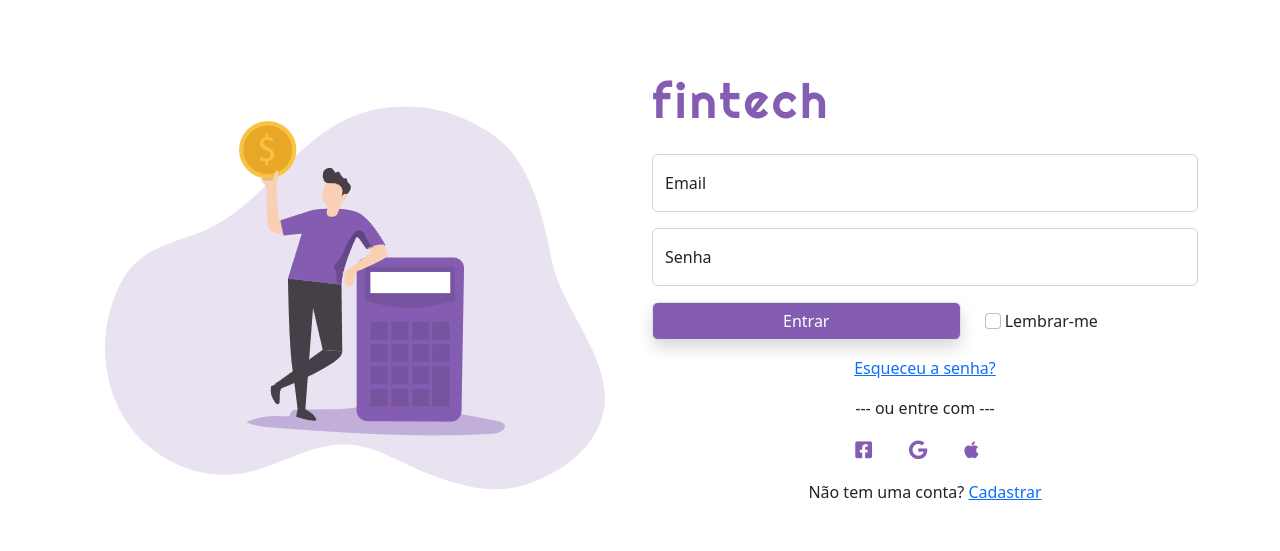
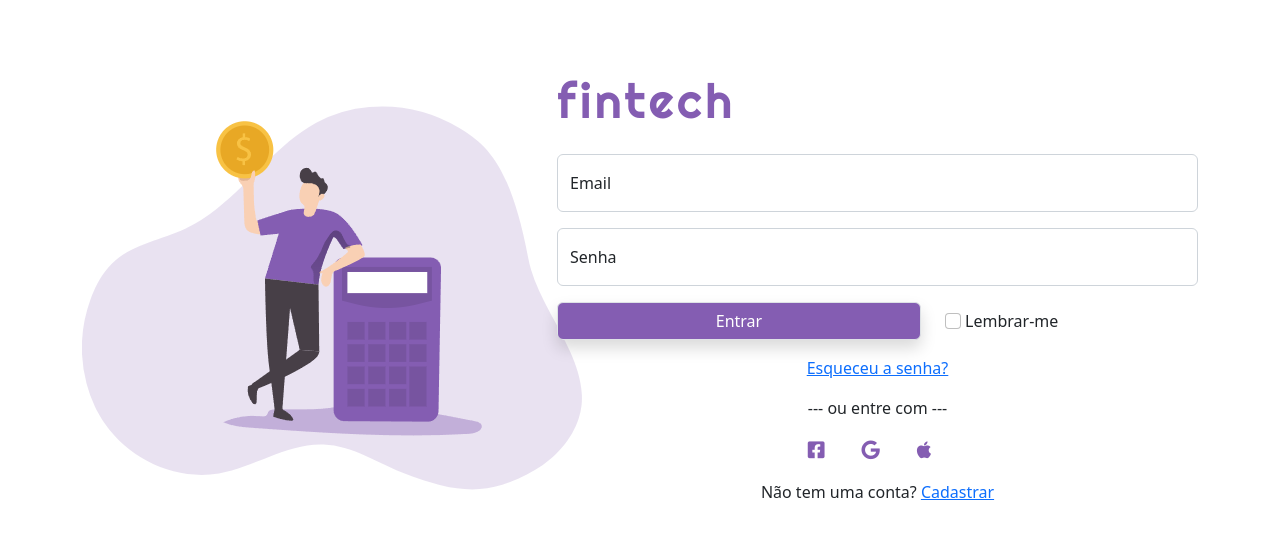
Before and after one commit to fbrunolimas/fintech, a plain HTML site: page index.html in a window 1280 px wide. Drawn offline with nearby package versions, Linux system fonts and the light colour scheme.

Commit message:
Ajustes no Index.html

```diff
--- a/index.html
+++ b/index.html
@@ -22,11 +22,11 @@
 
       <div class="row">
 
-        <div class="col-6 d-flex flex-column justify-content-center align-items-center flex-wrap">
+        <div class="col-5 d-flex flex-column justify-content-center align-items-center flex-wrap">
           <img src="./assets/images/Calculator_Monochromatic.png">
         </div>
 
-        <div class="col-6 flex-wrap">
+        <div class="col-7 flex-wrap">
           <h1 class="my-4 logo">fintech</h1>
           <form action="">
 
```
